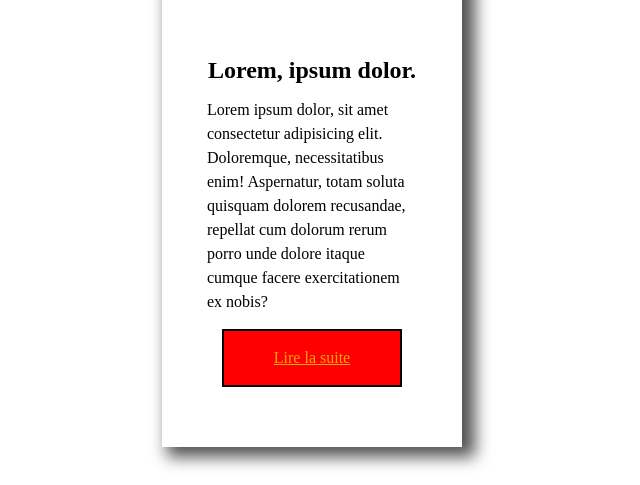
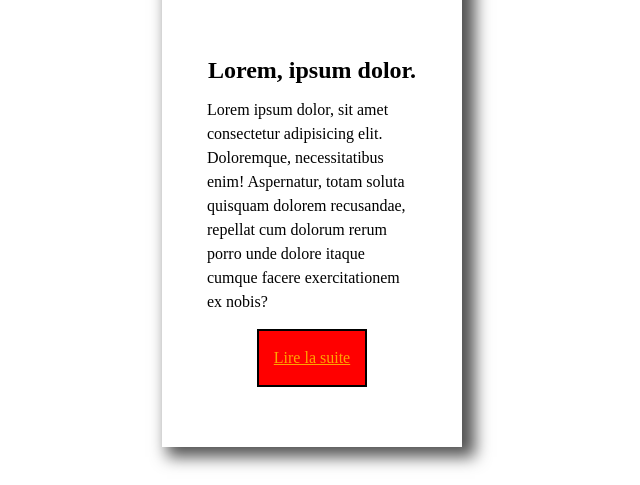
Before and after one commit to Tonqfion/exoSASS, a website: page index.html in a window 1280 px wide. Shown: the part 183-668 px from the top of the page, without its empty margins (328-968 px from the left). Drawn offline with Linux system fonts and the light colour scheme.

Commit message:
v5 modif liens

```diff
--- a/scss/_mixins.scss
+++ b/scss/_mixins.scss
@@ -29,6 +29,13 @@
   .card-img {
     @include img--cover--center;
   }
+  .card-content {
+    padding: $box__padding;
+    margin: $box__margin;
+    display:flex;
+    flex-direction: column;
+    align-items:center;
+  }
 
   .card-title {
     text-align: center;
@@ -37,16 +44,11 @@
     margin-top: 10px;
     margin-bottom: 10px;
   }
-  .card-content {
-    padding: $box__padding;
-    margin: $box__margin;
-  }
   .card-content .card-link {
     margin: 15px;
     padding: 15px;
-    display: flex;
-    justify-content: center;
-    align-items: center;
+    display: inline-block;
+    text-align: center;
     border: 2px solid black;
     @include btn--config;
     &:hover {
```
Also changed, not shown: css/style.css, 1 other file.
